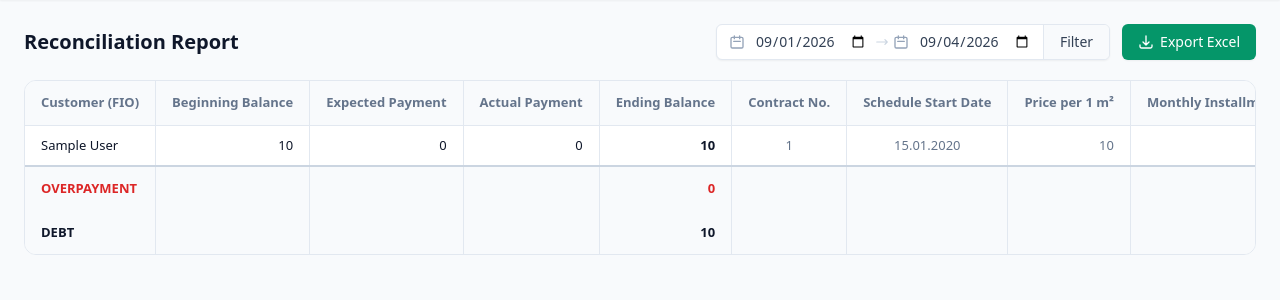
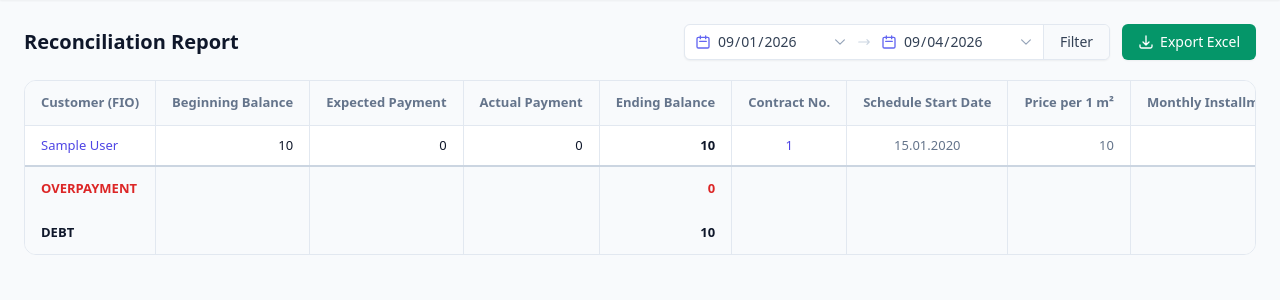
Before and after one commit to userpeaseonly/trustbuilding-new, a Django app: page /dashboard/reconciliation/ in a window 1280 px wide. Shown: the part 64-364 px from the top of the page. Run offline with Django 5.2, Linux system fonts and the light colour scheme; a user stored in the database is signed in; tables that the repository leaves empty hold one stand-in row (values such as "Sample post"); data that the repository does not hold is empty; parts of the project's set-up code (start-up, migrations or seed data) failed here and were passed over; some libraries are stand-ins or nearby versions.

Commit message:
added a bit more features

```diff
--- a/dashboard/templates/dashboard/reconciliation.html
+++ b/dashboard/templates/dashboard/reconciliation.html
@@ -5,33 +5,46 @@
 {% block title %}{% trans "Reconciliation Report" %} - TrustBuilding{% endblock %}
 
 {% block content %}
+<style>
+    /* Hide the native calendar icon in Chrome/Safari so we can use our custom dropdown chevron */
+    input[type="date"]::-webkit-calendar-picker-indicator {
+        display: none;
+        -webkit-appearance: none;
+    }
+</style>
 <div class="mb-5 flex flex-col md:flex-row md:justify-between md:items-center gap-4">
     <div>
         <h1 class="text-xl font-bold text-slate-900">{% trans "Reconciliation Report" %}</h1>
     </div>
 
     <div class="flex items-center gap-3">
-        <form method="GET" action="{% url 'dashboard:reconciliation' %}" class="flex items-center bg-white rounded-md border border-slate-200 shadow-sm overflow-hidden h-9 focus-within:ring-1 focus-within:ring-indigo-500 focus-within:border-indigo-500">
+        <form method="GET" action="{% url 'dashboard:reconciliation' %}" class="flex items-center bg-white rounded-md border border-slate-200 shadow-sm h-9 focus-within:ring-1 focus-within:ring-indigo-500 focus-within:border-indigo-500 overflow-hidden">
             <!-- Start Date -->
-            <div class="flex items-center gap-1.5 pl-3">
-                <svg class="w-4 h-4 text-slate-400" title="{% trans 'Start Date' %}" fill="none" viewBox="0 0 24 24" stroke-width="2" stroke="currentColor">
+            <div class="flex items-center gap-1.5 px-2.5 h-full cursor-pointer hover:bg-slate-50 transition group" onclick="this.querySelector('input').showPicker()">
+                <svg class="w-4 h-4 text-indigo-500 group-hover:text-indigo-600 transition" title="{% trans 'Start Date' %}" fill="none" viewBox="0 0 24 24" stroke-width="2" stroke="currentColor">
                     <path stroke-linecap="round" stroke-linejoin="round" d="M8 7V3m8 4V3m-9 8h10M5 21h14a2 2 0 002-2V7a2 2 0 00-2-2H5a2 2 0 00-2 2v12a2 2 0 002 2z" />
                 </svg>
-                <input type="date" name="start_date" value="{{ start_date|date:'Y-m-d' }}" title="{% trans 'Start Date' %}" class="text-sm border-0 focus:ring-0 bg-transparent px-1 py-1 w-[120px] text-slate-700">
+                <input type="date" name="start_date" value="{{ start_date|date:'Y-m-d' }}" title="{% trans 'Start Date' %}" class="text-sm border-0 focus:ring-0 bg-transparent px-0 py-1 w-[110px] text-slate-700 cursor-pointer [&::-webkit-calendar-picker-indicator]:hidden">
+                <svg class="w-3.5 h-3.5 text-slate-400 group-hover:text-slate-600 transition" fill="none" viewBox="0 0 24 24" stroke-width="2" stroke="currentColor">
+                    <path stroke-linecap="round" stroke-linejoin="round" d="M19.5 8.25l-7.5 7.5-7.5-7.5" />
+                </svg>
             </div>
 
-            <div class="text-slate-300 px-1">
+            <div class="text-slate-300">
                 <svg class="w-3.5 h-3.5" fill="none" viewBox="0 0 24 24" stroke-width="2" stroke="currentColor">
                     <path stroke-linecap="round" stroke-linejoin="round" d="M17 8l4 4m0 0l-4 4m4-4H3" />
                 </svg>
             </div>
 
             <!-- End Date -->
-            <div class="flex items-center gap-1.5 pr-2">
-                <svg class="w-4 h-4 text-slate-400" title="{% trans 'End Date' %}" fill="none" viewBox="0 0 24 24" stroke-width="2" stroke="currentColor">
+            <div class="flex items-center gap-1.5 px-2.5 h-full cursor-pointer hover:bg-slate-50 transition group" onclick="this.querySelector('input').showPicker()">
+                <svg class="w-4 h-4 text-indigo-500 group-hover:text-indigo-600 transition" title="{% trans 'End Date' %}" fill="none" viewBox="0 0 24 24" stroke-width="2" stroke="currentColor">
                     <path stroke-linecap="round" stroke-linejoin="round" d="M8 7V3m8 4V3m-9 8h10M5 21h14a2 2 0 002-2V7a2 2 0 00-2-2H5a2 2 0 00-2 2v12a2 2 0 002 2z" />
                 </svg>
-                <input type="date" name="end_date" value="{{ end_date|date:'Y-m-d' }}" title="{% trans 'End Date' %}" class="text-sm border-0 focus:ring-0 bg-transparent px-1 py-1 w-[120px] text-slate-700">
+                <input type="date" name="end_date" value="{{ end_date|date:'Y-m-d' }}" title="{% trans 'End Date' %}" class="text-sm border-0 focus:ring-0 bg-transparent px-0 py-1 w-[110px] text-slate-700 cursor-pointer [&::-webkit-calendar-picker-indicator]:hidden">
+                <svg class="w-3.5 h-3.5 text-slate-400 group-hover:text-slate-600 transition" fill="none" viewBox="0 0 24 24" stroke-width="2" stroke="currentColor">
+                    <path stroke-linecap="round" stroke-linejoin="round" d="M19.5 8.25l-7.5 7.5-7.5-7.5" />
+                </svg>
             </div>
 
             <button type="submit" class="bg-slate-50 hover:bg-slate-100 text-slate-700 font-medium px-4 h-full border-l border-slate-200 transition text-sm">
@@ -73,7 +86,9 @@
                 {% for row in report_data %}
                 <tr class="hover:bg-slate-50 transition-colors">
                     <td class="py-2.5 px-4 border-r border-slate-200" title="{{ row.contract.customer.phone_number }}">
-                        <div class="font-medium text-slate-900">{{ row.contract.customer.full_name|default:row.contract.customer.phone_number }}</div>
+                        <a href="{% url 'contract:detail' row.contract.id %}" class="font-medium text-indigo-600 hover:text-indigo-800 hover:underline transition-colors block">
+                            {{ row.contract.customer.full_name|default:row.contract.customer.phone_number }}
+                        </a>
                     </td>
                     <td class="py-2.5 px-4 text-right border-r border-slate-200 font-medium {% if row.begin_balance < 0 %}text-red-600{% else %}text-slate-900{% endif %}">
                         {{ row.begin_balance|formatted_amount }}
@@ -87,8 +102,10 @@
                     <td class="py-2.5 px-4 text-right border-r border-slate-200 font-bold {% if row.end_balance < 0 %}text-red-600{% else %}text-slate-900{% endif %}">
                         {{ row.end_balance|formatted_amount }}
                     </td>
-                    <td class="py-2.5 px-4 text-center border-r border-slate-200 text-slate-500">
-                        {{ row.contract.contract_id }}
+                    <td class="py-2.5 px-4 text-center border-r border-slate-200">
+                        <a href="{% url 'contract:detail' row.contract.id %}" class="text-indigo-600 hover:text-indigo-800 hover:underline transition-colors block">
+                            {{ row.contract.contract_id }}
+                        </a>
                     </td>
                     <td class="py-2.5 px-4 text-center border-r border-slate-200 text-slate-500">
                         {{ row.contract.contract_date|date:"d.m.Y" }}
```
